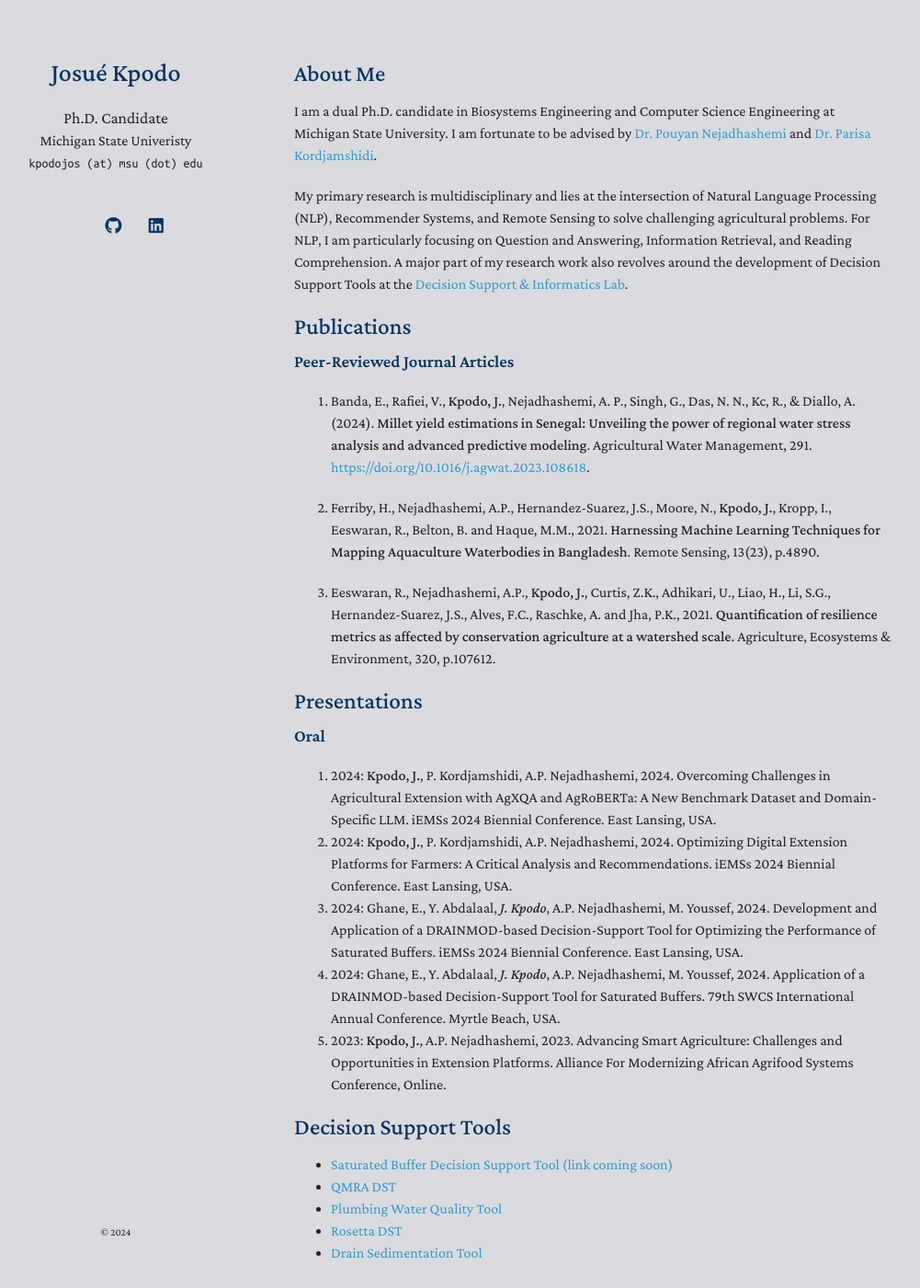
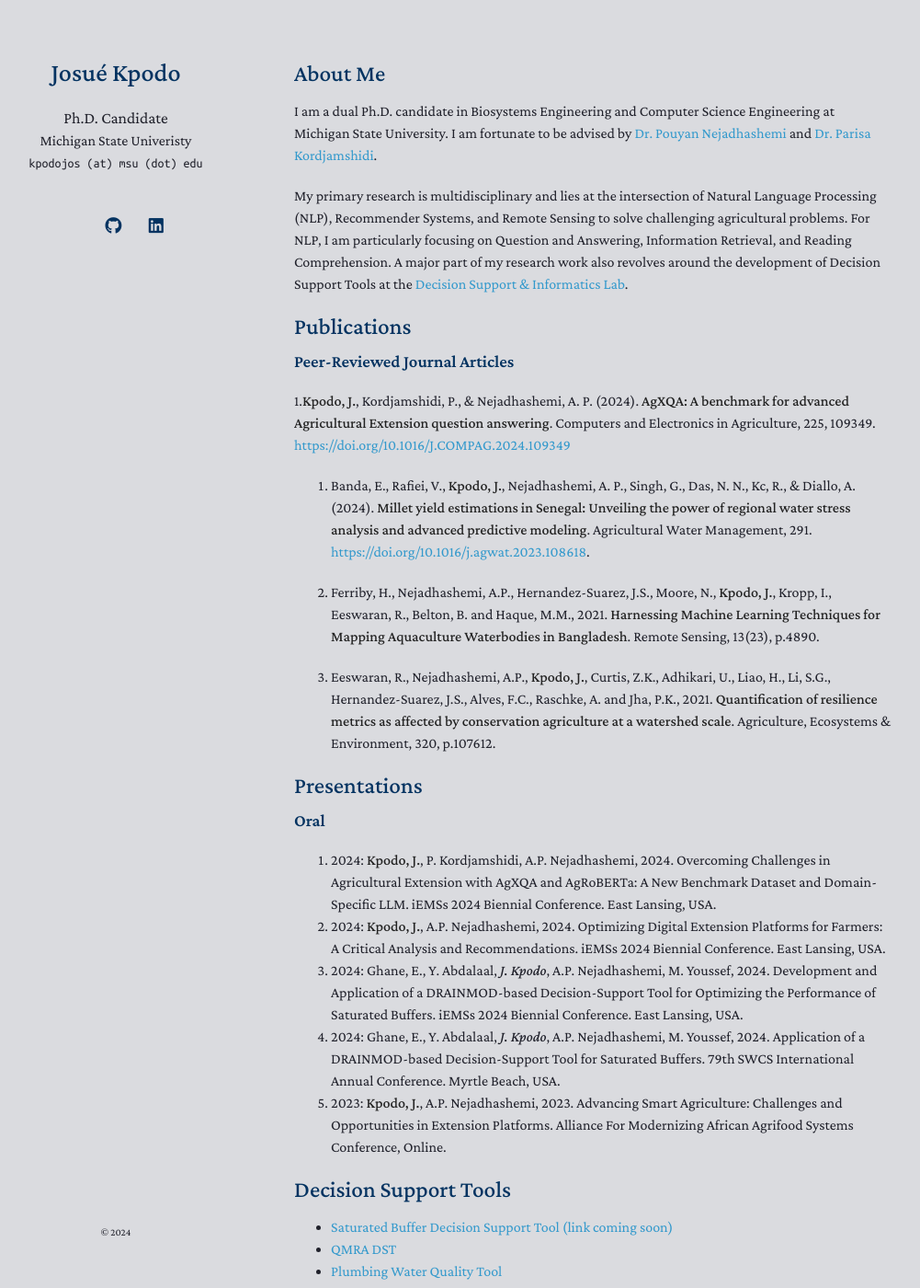
Before and after one commit to eusojk/eusojk.github.io, a Jekyll site: the page built from index.md, in a window 1280 px wide and 1400 px high. Shown: the whole window at 92% size, without its empty margins (150-1151 px from the left). Built offline with Jekyll 4.4.1, drawn with Linux system fonts in a browser that asks for light colours; nearby versions of some CDN libraries; a style sheet for code colours, icons or effects is not loaded; our own code applies the rules of GitHub Pages for plain Markdown files.

Commit message:
added reference to agxqa paper

```diff
--- a/index.md
+++ b/index.md
@@ -19,11 +19,13 @@ My primary research is multidisciplinary and lies at the intersection of Natural
 
 ### Peer-Reviewed Journal Articles
 
-1.  Banda, E., Rafiei, V., **Kpodo, J.**, Nejadhashemi, A. P., Singh, G., Das, N. N., Kc, R., & Diallo, A. (2024). **Millet yield estimations in Senegal: Unveiling the power of regional water stress analysis and advanced predictive modeling**. Agricultural Water Management, 291. [https://doi.org/10.1016/j.agwat.2023.108618](https://doi.org/10.1016/j.agwat.2023.108618).
+1.**Kpodo, J.**, Kordjamshidi, P., & Nejadhashemi, A. P. (2024). **AgXQA: A benchmark for advanced Agricultural Extension question answering**. Computers and Electronics in Agriculture, 225, 109349. [https://doi.org/10.1016/J.COMPAG.2024.109349](https://doi.org/10.1016/J.COMPAG.2024.109349)
 
-2.	Ferriby, H., Nejadhashemi, A.P., Hernandez-Suarez, J.S., Moore, N., **Kpodo, J.**, Kropp, I., Eeswaran, R., Belton, B. and Haque, M.M., 2021. **Harnessing Machine Learning Techniques for Mapping Aquaculture Waterbodies in Bangladesh**. Remote Sensing, 13(23), p.4890.
+2. Banda, E., Rafiei, V., **Kpodo, J.**, Nejadhashemi, A. P., Singh, G., Das, N. N., Kc, R., & Diallo, A. (2024). **Millet yield estimations in Senegal: Unveiling the power of regional water stress analysis and advanced predictive modeling**. Agricultural Water Management, 291. [https://doi.org/10.1016/j.agwat.2023.108618](https://doi.org/10.1016/j.agwat.2023.108618).
 
-3.	Eeswaran, R., Nejadhashemi, A.P., **Kpodo, J.**, Curtis, Z.K., Adhikari, U., Liao, H., Li, S.G., Hernandez-Suarez, J.S., Alves, F.C., Raschke, A. and Jha, P.K., 2021. **Quantification of resilience metrics as affected by conservation agriculture at a watershed scale**. Agriculture, Ecosystems & Environment, 320, p.107612.
+3. Ferriby, H., Nejadhashemi, A.P., Hernandez-Suarez, J.S., Moore, N., **Kpodo, J.**, Kropp, I., Eeswaran, R., Belton, B. and Haque, M.M., 2021. **Harnessing Machine Learning Techniques for Mapping Aquaculture Waterbodies in Bangladesh**. Remote Sensing, 13(23), p.4890.
+
+4. Eeswaran, R., Nejadhashemi, A.P., **Kpodo, J.**, Curtis, Z.K., Adhikari, U., Liao, H., Li, S.G., Hernandez-Suarez, J.S., Alves, F.C., Raschke, A. and Jha, P.K., 2021. **Quantification of resilience metrics as affected by conservation agriculture at a watershed scale**. Agriculture, Ecosystems & Environment, 320, p.107612.
 
 
 
```
Also changed, not shown: other parts of index.md (+4 -2 lines).
